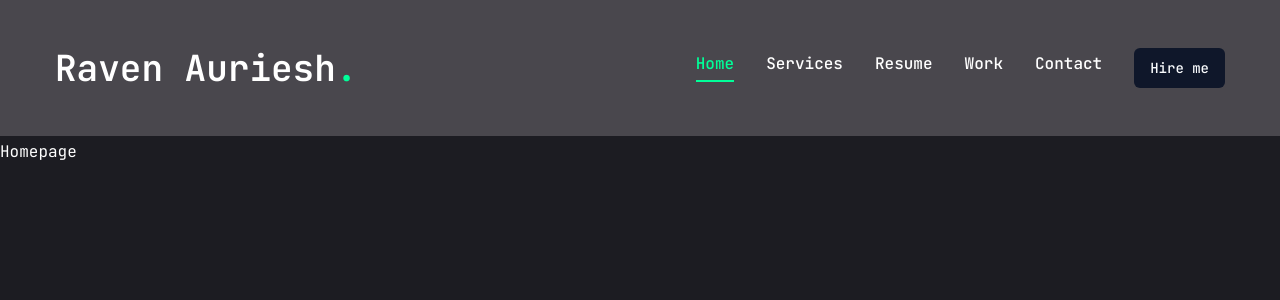
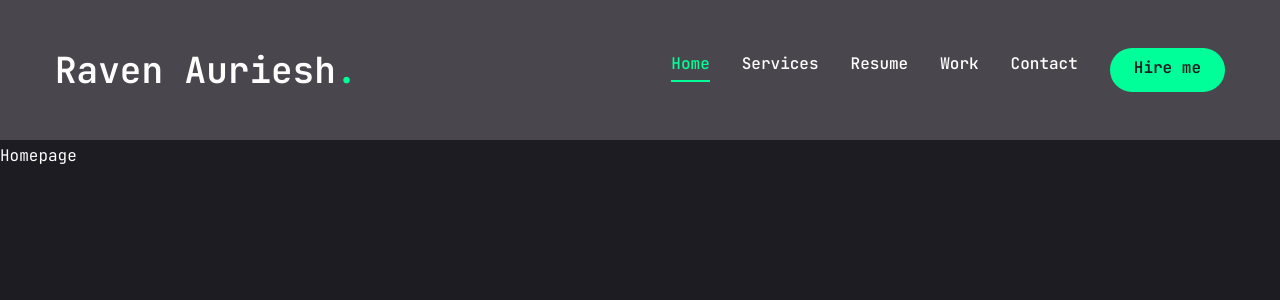
Before and after one commit to rave-25/Raven_Auriesh_Trajano, a Next.js app: page / in a window 1280 px wide. Shown: the top 300 px of the page. Built offline with nearby package versions, Linux system fonts and the light colour scheme.

Commit message:
Animation & Mobile Nav

```diff
--- a/app/layout.jsx
+++ b/app/layout.jsx
@@ -3,6 +3,8 @@ import "./globals.css";
 
 //components
 import Header from "@/components/Header";
+import PageTransition from "@/components/PageTransition";
+import StairEffect from "@/components/StairEffect";
 
 const jetbrainsMono = JetBrains_Mono({
   subsets: ["latin"],
@@ -19,9 +21,10 @@ export default function RootLayout({ children }) {
   return (
     <html lang="en">
       <body className={jetbrainsMono.variable}>
+        <Header/>
+        <StairEffect/>
 
-        <Header/>
-        {children}
+        <PageTransition>{children}</PageTransition>
       </body>
     </html>
   );
--- a/components/Header.jsx
+++ b/components/Header.jsx
@@ -1,5 +1,6 @@
 import Link from "next/link";
 import { Button } from "./ui/button";
+import MobileNav from "./MobileNav";
 
 //components
 import Nav from "./Nav";
@@ -21,7 +22,9 @@ const Header = () => {
             <Button>Hire me</Button>
           </Link>
         </div>
-        <div className="xl:hidden">mobile nav</div>
+        <div className="xl:hidden">
+          <MobileNav />
+        </div>
       </div>
     </header>
   );
--- /dev/null
+++ b/components/MobileNav.jsx
@@ -0,0 +1,67 @@
+"use client";
+
+import { Sheet, SheetContent, SheetTrigger } from "./ui/sheet";
+import { usePathname } from "next/navigation";
+import Link from "next/link";
+import { CiMenuFries } from "react-icons/ci";
+
+const links = [
+  {
+    name: "home",
+    path: "/",
+  },
+  {
+    name: "services",
+    path: "/services",
+  },
+  {
+    name: "resume",
+    path: "/resume",
+  },
+  {
+    name: "work",
+    path: "/work",
+  },
+  {
+    name: "contact",
+    path: "/contact",
+  },
+];
+
+const MobileNav = () => {
+  const pathname = usePathname();
+
+  return (
+    <Sheet>
+      <SheetTrigger className="flex justify-center items-center">
+        <CiMenuFries className="text-[32px] text-accent" />
+      </SheetTrigger>
+      <SheetContent className="flex flex-col">
+        {/*logo */}
+        <div className="mt-32 mb-28 text-center text-2xl">
+          <Link href="/">
+            <h1 className="text-4xl font-semibold">
+              Raven<span className="text-accent">.</span>
+            </h1>
+          </Link>
+        </div>
+        {/*nav*/}
+        <nav className="flex flex-col justify-center items-center gap-8">
+          {links.map((link, index) => {
+            return (
+              <Link
+                href={link.path}
+                key={index}
+                className={`${link.path === pathname && "text-accent border-b-2 border-accent" } text-xl capitalize hover:text-accent transition-all`}
+              >
+                {link.name}
+              </Link>
+            );
+          })}
+        </nav>
+      </SheetContent>
+    </Sheet>
+  );
+};
+
+export default MobileNav;
--- /dev/null
+++ b/components/PageTransition.jsx
@@ -0,0 +1,24 @@
+"use client";
+
+import { AnimatePresence, motion } from "framer-motion";
+import { usePathname } from "next/navigation";
+
+const PageTransition = ({ children }) => {
+  const pathname = usePathname();
+
+  return (
+    <AnimatePresence>
+      <div key={pathname}></div>
+      <motion.div
+        initial={{ opacity: 1 }}
+        animate={{
+          opacity: 0,
+          transition: { delay: 1, duration: 0.4, ease: "easeInOut" },
+        }}
+      className="h-screen w-screen fixed bg-primary top-0 pointer-events-none"></motion.div>
+      {children}
+    </AnimatePresence>
+  );
+};
+
+export default PageTransition;
--- /dev/null
+++ b/components/StairEffect.jsx
@@ -0,0 +1,30 @@
+"use client";
+
+import { AnimatePresence, motion } from "framer-motion";
+import { usePathname } from "next/navigation";
+
+//components
+import Stairs from "./Stairs";
+
+const StairEffect = () => {
+  const pathname = usePathname();
+  return (
+    <AnimatePresence mode="wait">
+      <div key={pathname}>
+        <div className="h-screen w-screen fixed top-0 left-0 right-0 pointer-events-none z-40 flex">
+          <Stairs />
+        </div>
+        <motion.div
+          className="h-screen w-screen fixed bg-primary top-0 pointer-events-none"
+          initial={{ opacity: 1 }}
+          animate={{
+            opacity: 0,
+            transition: { delay: 1, duration: 0.4, ease: "easeInOut" },
+          }}
+        />
+      </div>
+    </AnimatePresence>
+  );
+};
+
+export default StairEffect;
--- /dev/null
+++ b/components/Stairs.jsx
@@ -0,0 +1,44 @@
+import { animate, motion } from "framer-motion";
+
+const stairAnimation = {
+  initial: {
+    top: "0%",
+  },
+  animate: {
+    top: "100%",
+  },
+  exit: {
+    top: ["100%", "0%"],
+  },
+};
+
+const reverseIndex = (index) => {
+  const totalSteps = 6; //number of steps
+  return totalSteps - index - 1;
+};
+
+const Stairs = () => {
+  return (
+    <>
+      {[...Array(6)].map((_, index) => {
+        return (
+          <motion.div
+            key={index}
+            variants={stairAnimation}
+            initial="initial"
+            animate="animate"
+            exit="exit"
+            transition={{
+              duration: 0.4,
+              ease: "easeInOut",
+              delay: reverseIndex(index) * 0.1,
+            }}
+            className="h-full w-full bg-white relative"
+          />
+        );
+      })}
+    </>
+  );
+};
+
+export default Stairs;
--- a/components/ui/button.jsx
+++ b/components/ui/button.jsx
@@ -5,25 +5,19 @@ import { cva } from "class-variance-authority";
 import { cn } from "@/lib/utils"
 
 const buttonVariants = cva(
-  "inline-flex items-center justify-center whitespace-nowrap rounded-md text-sm font-medium ring-offset-white transition-colors focus-visible:outline-none focus-visible:ring-2 focus-visible:ring-slate-950 focus-visible:ring-offset-2 disabled:pointer-events-none disabled:opacity-50 dark:ring-offset-slate-950 dark:focus-visible:ring-slate-300",
+  "inline-flex item-center justify-center whitespace-nowrap rounded-full text-base font-semibold ring-offset-white transition-colors",
   {
     variants: {
       variant: {
-        default: "bg-slate-900 text-slate-50 hover:bg-slate-900/90 dark:bg-slate-50 dark:text-slate-900 dark:hover:bg-slate-50/90",
-        destructive:
-          "bg-red-500 text-slate-50 hover:bg-red-500/90 dark:bg-red-900 dark:text-slate-50 dark:hover:bg-red-900/90",
-        outline:
-          "border border-slate-200 bg-white hover:bg-slate-100 hover:text-slate-900 dark:border-slate-800 dark:bg-slate-950 dark:hover:bg-slate-800 dark:hover:text-slate-50",
-        secondary:
-          "bg-slate-100 text-slate-900 hover:bg-slate-100/80 dark:bg-slate-800 dark:text-slate-50 dark:hover:bg-slate-800/80",
-        ghost: "hover:bg-slate-100 hover:text-slate-900 dark:hover:bg-slate-800 dark:hover:text-slate-50",
-        link: "text-slate-900 underline-offset-4 hover:underline dark:text-slate-50",
+        default: "bg-accent text-primary hover:bg-accent-hover",
+        primary: "bg-primary text-white",
+        outline: 'border border-accent bg-transparent text-accent hover:bg-accent hover:text-primary',
+
       },
       size: {
-        default: "h-10 px-4 py-2",
-        sm: "h-9 rounded-md px-3",
-        lg: "h-11 rounded-md px-8",
-        icon: "h-10 w-10",
+        default: "h-[44px] px-6  py-2",
+        md: "h-[48px] px-6",
+        lg: "h-[56px] px-8 text-sm uppercase tracking-[2px]",
       },
     },
     defaultVariants: {
--- a/components/ui/sheet.jsx
+++ b/components/ui/sheet.jsx
@@ -2,9 +2,9 @@
 import * as React from "react"
 import * as SheetPrimitive from "@radix-ui/react-dialog"
 import { cva } from "class-variance-authority";
-import { X } from "lucide-react"
+import { cn } from "@/lib/utils"
 
-import { cn } from "@/lib/utils"
+import { IoMdClose } from "react-icons/io"
 
 const Sheet = SheetPrimitive.Root
 
@@ -26,7 +26,7 @@ const SheetOverlay = React.forwardRef(({ className, ...props }, ref) => (
 SheetOverlay.displayName = SheetPrimitive.Overlay.displayName
 
 const sheetVariants = cva(
-  "fixed z-50 gap-4 bg-white p-6 shadow-lg transition ease-in-out data-[state=open]:animate-in data-[state=closed]:animate-out data-[state=closed]:duration-300 data-[state=open]:duration-500 dark:bg-slate-950",
+  "fixed z-50 gap-4 bg-primary p-6 shadow-lg transition ease-in-out data-[state=open]:animate-in data-[state=closed]:animate-out data-[state=closed]:duration-300 data-[state=open]:duration-500 dark:bg-slate-950",
   {
     variants: {
       side: {
@@ -35,7 +35,7 @@ const sheetVariants = cva(
           "inset-x-0 bottom-0 border-t data-[state=closed]:slide-out-to-bottom data-[state=open]:slide-in-from-bottom",
         left: "inset-y-0 left-0 h-full w-3/4 border-r data-[state=closed]:slide-out-to-left data-[state=open]:slide-in-from-left sm:max-w-sm",
         right:
-          "inset-y-0 right-0 h-full w-3/4  border-l data-[state=closed]:slide-out-to-right data-[state=open]:slide-in-from-right sm:max-w-sm",
+          "inset-y-0 right-0 h-full w-3/4 data-[state=closed]:slide-out-to-right data-[state=open]:slide-in-from-right sm:max-w-sm",
       },
     },
     defaultVariants: {
@@ -50,8 +50,8 @@ const SheetContent = React.forwardRef(({ side = "right", className, children, ..
     <SheetPrimitive.Content ref={ref} className={cn(sheetVariants({ side }), className)} {...props}>
       {children}
       <SheetPrimitive.Close
-        className="absolute right-4 top-4 rounded-sm opacity-70 ring-offset-white transition-opacity hover:opacity-100 focus:outline-none focus:ring-2 focus:ring-slate-950 focus:ring-offset-2 disabled:pointer-events-none data-[state=open]:bg-slate-100 dark:ring-offset-slate-950 dark:focus:ring-slate-300 dark:data-[state=open]:bg-slate-800">
-        <X className="h-4 w-4" />
+        className="absolute right-8 top-8 transition-opacity outline-none">
+        <IoMdClose className="text-3xl text-accent" />
         <span className="sr-only">Close</span>
       </SheetPrimitive.Close>
     </SheetPrimitive.Content>
--- a/package.json
+++ b/package.json
@@ -17,10 +17,12 @@
     "@radix-ui/react-tooltip": "^1.1.2",
     "class-variance-authority": "^0.7.0",
     "clsx": "^2.1.1",
+    "framer-motion": "^11.3.30",
     "lucide-react": "^0.435.0",
     "next": "14.2.6",
     "react": "^18",
     "react-dom": "^18",
+    "react-icons": "^5.3.0",
     "tailwind-merge": "^2.5.2",
     "tailwindcss-animate": "^1.0.7"
   },
```
Also changed, not shown: 1 other file (tests, documents, lock files or other folders).
